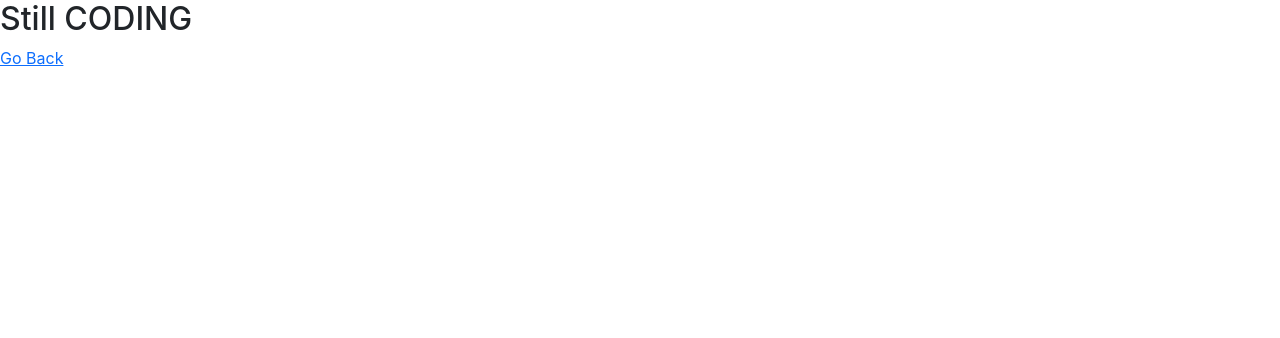
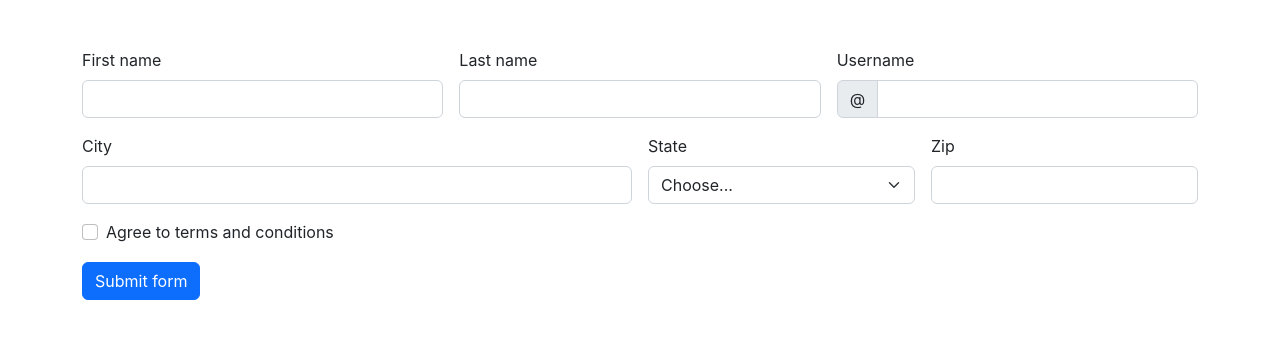
Before and after one commit to KingNelx/Client-2x, a React (Create React App) app: page /enroll in a window 1280 px wide. Shown: the top 338 px of the page. Built offline with nearby package versions, Linux system fonts and the light colour scheme.

Commit message:
added enroll form

```diff
--- a/src/Components/Enroll.jsx
+++ b/src/Components/Enroll.jsx
@@ -2,9 +2,71 @@
 
 const Enroll = () => {
     return (
-        <div>
-            <h2>Still CODING</h2>
-            <Link to="/studentHOME">Go Back</Link>
+        <div className="container mt-5">
+            <form class="row g-3 needs-validation" novalidate>
+                <div class="col-md-4">
+                    <label for="validationCustom01" class="form-label">First name</label>
+                    <input type="text" class="form-control" id="validationCustom01" required />
+                        <div class="valid-feedback">
+                            Looks good!
+                        </div>
+                </div>
+                <div class="col-md-4">
+                    <label for="validationCustom02" class="form-label">Last name</label>
+                    <input type="text" class="form-control" id="validationCustom02" required />
+                        <div class="valid-feedback">
+                            Looks good!
+                        </div>
+                </div>
+                <div class="col-md-4">
+                    <label for="validationCustomUsername" class="form-label">Username</label>
+                    <div class="input-group has-validation">
+                        <span class="input-group-text" id="inputGroupPrepend">@</span>
+                        <input type="text" class="form-control" id="validationCustomUsername" aria-describedby="inputGroupPrepend" required />
+                            <div class="invalid-feedback">
+                                Please choose a username.
+                            </div>
+                    </div>
+                </div>
+                <div class="col-md-6">
+                    <label for="validationCustom03" class="form-label">City</label>
+                    <input type="text" class="form-control" id="validationCustom03" required />
+                        <div class="invalid-feedback">
+                            Please provide a valid city.
+                        </div>
+                </div>
+                <div class="col-md-3">
+                    <label for="validationCustom04" class="form-label">State</label>
+                    <select class="form-select" id="validationCustom04" required>
+                        <option selected disabled value="">Choose...</option>
+                        <option>...</option>
+                    </select>
+                    <div class="invalid-feedback">
+                        Please select a valid state.
+                    </div>
+                </div>
+                <div class="col-md-3">
+                    <label for="validationCustom05" class="form-label">Zip</label>
+                    <input type="text" class="form-control" id="validationCustom05" required />
+                        <div class="invalid-feedback">
+                            Please provide a valid zip.
+                        </div>
+                </div>
+                <div class="col-12">
+                    <div class="form-check">
+                        <input class="form-check-input" type="checkbox" value="" id="invalidCheck" required />
+                            <label class="form-check-label" for="invalidCheck">
+                                Agree to terms and conditions
+                            </label>
+                            <div class="invalid-feedback">
+                                You must agree before submitting.
+                            </div>
+                    </div>
+                </div>
+                <div class="col-12">
+                    <button class="btn btn-primary" type="submit">Submit form</button>
+                </div>
+            </form>
         </div>
     );
 }
```
